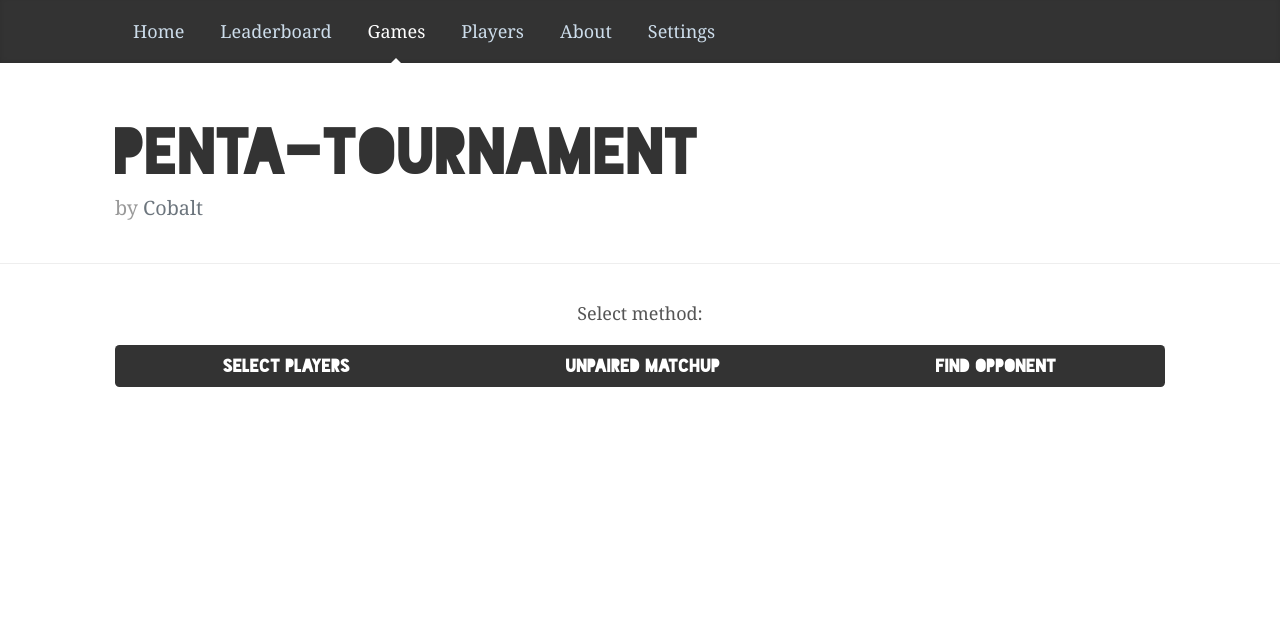
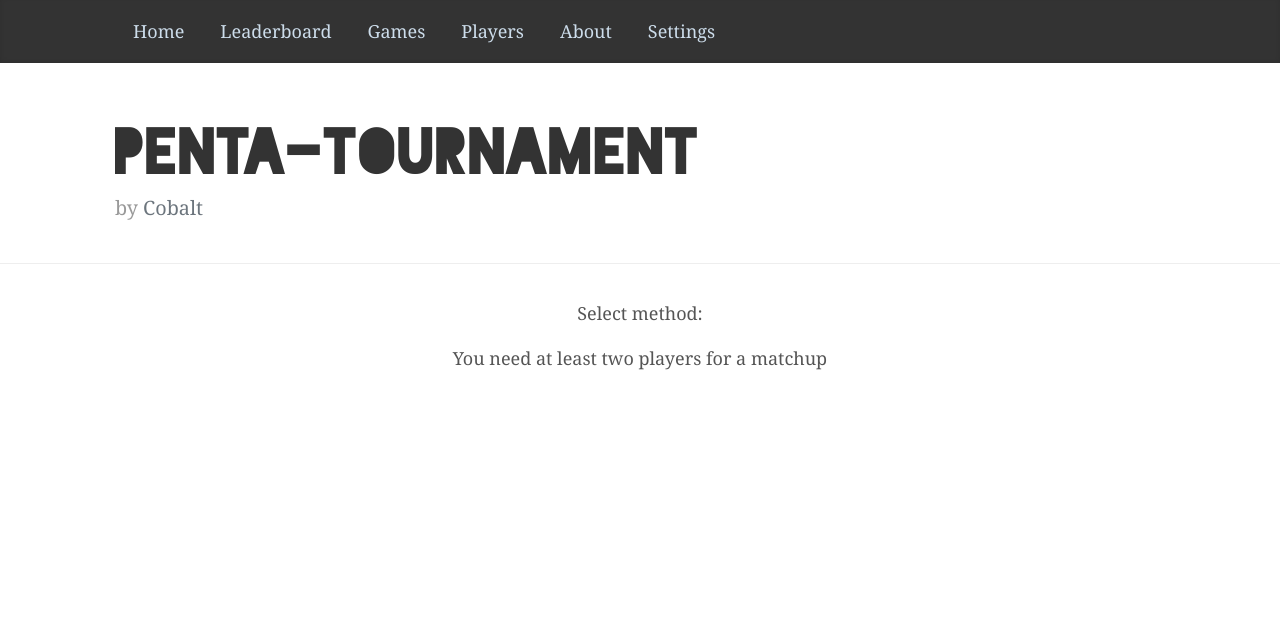
Before and after one commit to Chaostheorie/36C3-penta-tournament, a Flask app: page /games/create-game in a window 1280 px wide. Shown: the top 627 px of the page. Run offline with Flask 2, Linux system fonts and the light colour scheme; data that the repository does not hold is empty; some libraries are stand-ins or nearby versions.

Commit message:
Quickfix routes.py

```diff
--- a/app/routes.py
+++ b/app/routes.py
@@ -69,7 +69,8 @@ def view_game(id):
 
 @app.route("/games/view/<int:id>")
 def game_view(id):
-    return render_template("game_view.html", game=Games.query.get_or_404(id))
+    return render_template("game_view.html",  active="games",
+                           game=Games.query.get_or_404(id))
 
 
 @app.route("/games/create-game")
@@ -77,7 +78,11 @@ def game_view(id):
 def create_game_select(method="selection"):
     appendix = {}
     if method == "selection":
-        return render_template("create_game_select.html", active="games")
+        if len(Players.query.all()) < 2:
+            return render_template("create_game_select.html",
+                                   acive="games", avaliable=False)
+        return render_template("create_game_select.html",
+                               active="games", avaliable=True)
     elif method == "unpaired":
         appendix["player1"], appendix["player2"] = Games.find_pair()
         parsed = "Switzer System"
@@ -114,7 +119,6 @@ def create_tournament():
         appendix["name"] = app.tournament_name
         appendix["master"] = app.master_name
         app.running = True
-        utils.dump_enviroment()
         if request.args.get("add_players", default=False) == "true":
             return redirect("/players/add-players")
     return render_template("create_tournament.html",
--- a/app/static/css/blog.css
+++ b/app/static/css/blog.css
@@ -108,6 +108,18 @@ h6, .h6 {
   color: white;
 }
 
+.background-grey:active {
+  background-color: #505050;
+  border-color: transparent;
+  color: white;
+}
+
+.background-grey:visited {
+  background-color: #505050;
+  border-color: transparent;
+  color: white;
+}
+
 .background-ligth-grey {
   font-family: "Blackout";
   background-color: #6a6a6a;
--- a/app/templates/create_game_methods.html
+++ b/app/templates/create_game_methods.html
@@ -10,7 +10,7 @@
 {% if method == "unpaired" or method == "find-opponent" -%}
   <script>
       $( "#CreateMatchButton" ).click(function () {
-        $.post( "/game/create", { player1: {{ appendix["player1"].id }}, player2: {{ appendix["player2"].id }} }, function( data ) {
+        $.post( "/game/create", { player1: '{{ appendix["player1"].name }}', player2: '{{ appendix["player2"].name }}' }, function( data ) {
           window.location = "/games/view/" + data["id"];
           });
         });
@@ -27,7 +27,7 @@
     resolverSettings: {
         url: '/players/autocomplete.json'
     },
-    minLength: 1
+    minLength: 0
 });
     $( "#FindOpponentInputButton" ).click(function () {
       window.location = "/games/create-game/find-opponent?player=" + document.getElementById("player").value;
@@ -43,7 +43,7 @@
       resolverSettings: {
           url: '/players/autocomplete.json'
       },
-      minLength: 1
+      minLength: 0
   });
 
 </script>
--- a/app/templates/create_game_select.html
+++ b/app/templates/create_game_select.html
@@ -5,9 +5,15 @@
         Select method:
     </p>
 </div>
-<div class="d-flex justify-content-center btn-group">
-  <a href="/games/create-game/pre-defined" class="btn background-grey">Select Players</a>
-  <a href="/games/create-game/unpaired" class="btn background-grey">Unpaired Matchup</a>
-  <a href="/games/create-game/find-opponent" class="btn background-grey">Find Opponent</a>
-</div>
+{% if avaliable == True -%}
+  <div class="d-flex justify-content-center btn-group">
+    <a href="/games/create-game/pre-defined" class="btn background-grey">Select Players</a>
+    <a href="/games/create-game/unpaired" class="btn background-grey">Unpaired Matchup</a>
+    <a href="/games/create-game/find-opponent" class="btn background-grey">Find Opponent</a>
+  </div>
+{% else -%}
+  <p class="d-flex justify-content-center">
+      You need at least two players for a matchup
+  </p>
+{% endif -%}
 {% endblock -%}
--- a/app/templates/game_view.html
+++ b/app/templates/game_view.html
@@ -1,6 +1,11 @@
 {% set footer = False -%}
+{% set sub_header = False -%}
 {% extends "base.html" -%}
+{% block advanced_sub_header -%}
+<div class="blackout-font">Game #{{ game.id }} is {{ game.parse_state() }}</div>
+{% endblock -%}
 {% block javascript -%}
 {% endblock -%}
 {% block content -%}
+
 {% endblock -%}
--- a/app/templates/players_main_view.html
+++ b/app/templates/players_main_view.html
@@ -20,7 +20,7 @@
           <th scope="row">{{ player.id }}</th>
           <td>{{ player.name }}</td>
           <td>{{ player.points() }}</td>
-          <td><a href="{{ url_for("player_view", id=player.id) }}" class="btn btn-primary background-grey">See More</a></td>
+          <td class="col-sm"><a href="{{ url_for("player_view", id=player.id) }}" class="btn btn-primary background-grey">See More</a></td>
         </tr>
       {% endfor -%}
     </tbody>
--- a/app/utils.py
+++ b/app/utils.py
@@ -109,4 +109,4 @@ def dump_enviroment():
     from app.models import Enviroment
     with open("preenv.json", "w+") as f:
         json.dump([{"key": envvar.key, "val": envvar.val}
-                   for envvar in Enviroment.query.all()])
+                   for envvar in Enviroment.query.all()], f)
--- a/main.py
+++ b/main.py
@@ -1,4 +1,8 @@
+import sys
 from app import app
 
 if __name__ == "__main__":
-    app.run(debug=True)
+    if "-d" in sys.argv:
+        app.run(debug=True)
+    else:
+        app.run()
```
Also changed, not shown: app/models.py (+18 -11 lines).
